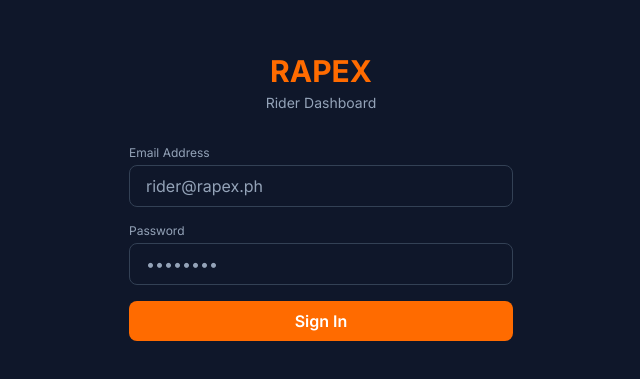
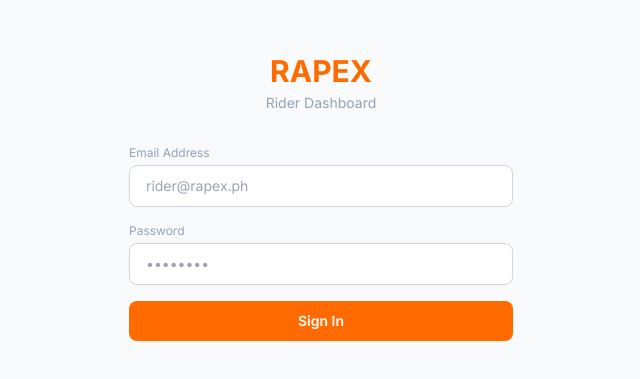
Before and after one commit to sh3ki/RAPEX_V3, a Next.js app in the folder frontend/rider/: page /login in a window 1280 px wide. Shown: the part 203-582 px from the top of the page, without its empty margins (319-959 px from the left). Built offline with nearby package versions, Linux system fonts and the light colour scheme.

Commit message:
Update frontend/rider/src/app/globals.css

```diff
--- a/frontend/rider/src/app/globals.css
+++ b/frontend/rider/src/app/globals.css
@@ -2,21 +2,53 @@
 @tailwind components;
 @tailwind utilities;
 
-:root { --primary: #FF6B00; --bg-dark: #0F172A; --surface-dark: #1E293B; --border-dark: #334155; --text-light: #E2E8F0; --text-muted: #94A3B8; }
-* { box-sizing: border-box; margin: 0; padding: 0; }
-body { background-color: var(--bg-dark); color: var(--text-light); font-family: 'Inter', system-ui, sans-serif; }
+:root {
+  --primary: #F97316;
+  --primary-hover: #EA580C;
+  --bg: #F9FAFB;
+  --surface: #FFFFFF;
+  --border: #E5E7EB;
+  --text: #111827;
+  --text-secondary: #6B7280;
+  --text-muted: #9CA3AF;
+}
+
+body {
+  background-color: var(--bg);
+  color: var(--text);
+  font-family: 'Inter', system-ui, -apple-system, sans-serif;
+  -webkit-font-smoothing: antialiased;
+}
+
 ::-webkit-scrollbar { width: 6px; height: 6px; }
-::-webkit-scrollbar-track { background: var(--bg-dark); }
-::-webkit-scrollbar-thumb { background: var(--border-dark); border-radius: 3px; }
-*:focus-visible { outline: 2px solid var(--primary); outline-offset: 2px; }
+::-webkit-scrollbar-track { background: transparent; }
+::-webkit-scrollbar-thumb { background: #D1D5DB; border-radius: 3px; }
+::-webkit-scrollbar-thumb:hover { background: #9CA3AF; }
 
 @layer components {
-  .btn-primary { @apply bg-primary-500 hover:bg-primary-600 text-white font-semibold px-4 py-2 rounded-lg transition-colors; }
-  .btn-secondary { @apply bg-dark-surface hover:bg-dark-border text-dark-text border border-dark-border px-4 py-2 rounded-lg transition-colors; }
-  .card { @apply bg-dark-surface border border-dark-border rounded-xl p-6; }
-  .input { @apply bg-dark-bg border border-dark-border rounded-lg px-4 py-2 text-dark-text placeholder-dark-muted focus:border-primary-500 focus:ring-1 focus:ring-primary-500 outline-none transition-colors w-full; }
-  .badge-green { @apply bg-green-500/20 text-green-400 text-xs font-medium px-2 py-0.5 rounded-full; }
-  .badge-yellow { @apply bg-yellow-500/20 text-yellow-400 text-xs font-medium px-2 py-0.5 rounded-full; }
-  .badge-red { @apply bg-red-500/20 text-red-400 text-xs font-medium px-2 py-0.5 rounded-full; }
-  .badge-blue { @apply bg-blue-500/20 text-blue-400 text-xs font-medium px-2 py-0.5 rounded-full; }
+  .card {
+    @apply bg-white border border-gray-200 rounded-xl p-6 shadow-sm;
+  }
+  .input {
+    @apply bg-white border border-gray-300 rounded-lg px-4 py-2.5 text-gray-900 placeholder-gray-400
+           focus:border-primary-500 focus:ring-2 focus:ring-primary-500/20 outline-none transition-all w-full text-sm;
+  }
+  .btn-primary {
+    @apply bg-primary-500 hover:bg-primary-600 text-white font-semibold px-4 py-2.5 rounded-lg transition-colors shadow-sm text-sm;
+  }
+  .btn-secondary {
+    @apply bg-white hover:bg-gray-50 text-gray-700 border border-gray-300 font-medium px-4 py-2.5 rounded-lg transition-colors text-sm;
+  }
+  .badge-green {
+    @apply bg-emerald-50 text-emerald-700 text-xs font-medium px-2.5 py-1 rounded-full;
+  }
+  .badge-yellow {
+    @apply bg-amber-50 text-amber-700 text-xs font-medium px-2.5 py-1 rounded-full;
+  }
+  .badge-red {
+    @apply bg-red-50 text-red-700 text-xs font-medium px-2.5 py-1 rounded-full;
+  }
+  .badge-blue {
+    @apply bg-blue-50 text-blue-700 text-xs font-medium px-2.5 py-1 rounded-full;
+  }
 }
```
